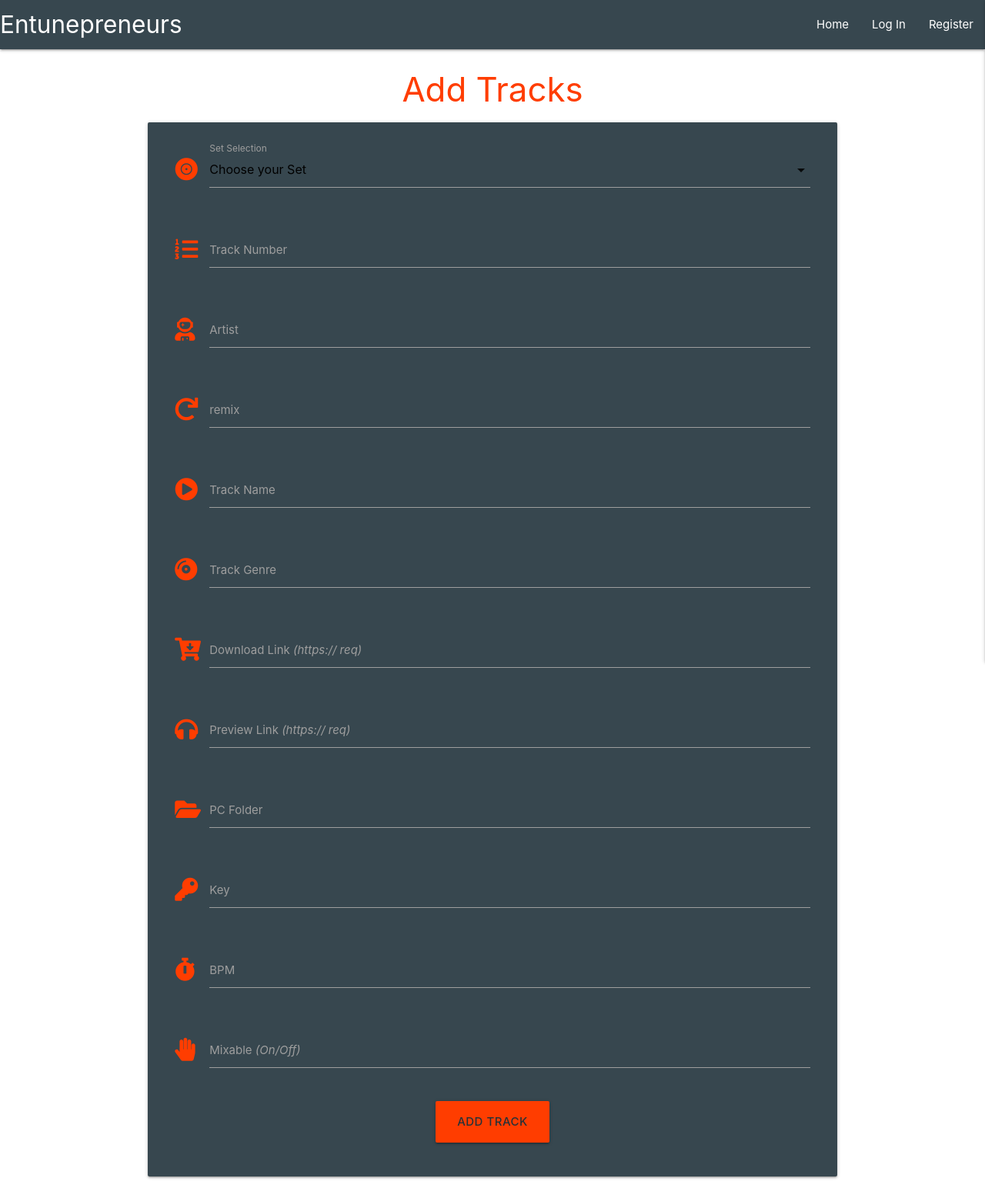
After one commit to Code-Institute-Submissions/TobinStonelake-entunepreneurs_AprResub, a Flask app: page /add_tracks in a window 1280 px wide. The commit adds this page. Shown: the whole page at 77% size. Run offline with Flask 2, Linux system fonts and the light colour scheme; data that the repository does not hold is empty; some libraries are stand-ins or nearby versions.

Commit message:
Added Track Functionality

```diff
--- a/app.py
+++ b/app.py
@@ -113,9 +113,32 @@ def add_set():
         }
         mongo.db.sets.insert_one(sets)
         flash("Set Successfully Added!")
-        return redirect(url_for("get_tracks"))
+        return redirect(url_for("add_tracks"))
 
     return render_template("new_set.html")
+
+
+@app.route("/add_tracks", methods=["GET", "POST"])
+def add_tracks():
+    if request.method == "POST":
+        tracks = {
+            "artist": request.form.get("artist"),
+            "remix": request.form.get("remix"),
+            "track_name": request.form.get("track_name"),
+            "track_genre": request.form.get("track_genre"),
+            "download_link": request.form.get("download_link"),
+            "preview": request.form.get("preview"),
+            "folder": request.form.get("folder"),
+            "key": request.form.get("key"),
+            "bpm": request.form.get("bpm"),
+            "mixable": request.form.get("mixable")
+        }
+        mongo.db.tracks.insert_one(tracks)
+        flash("Track Successfully Added!")
+        return redirect(url_for("add_tracks"))
+
+    set_selector = mongo.db.sets.find().sort("set_name", 1)
+    return render_template("new_tracks.html", set_selection=set_selector)
 
 
 if __name__ == "__main__":
--- a/static/js/script.js
+++ b/static/js/script.js
@@ -1,6 +1,7 @@
 $(document).ready(function () {
     $(".sidenav").sidenav({edge: "right"});
     $('.collapsible').collapsible();
+    $('select').formSelect();
     $('.datepicker').datepicker({
         format: "dd mmmm, yyyy",
         yearRange: 50,
--- a/templates/base.html
+++ b/templates/base.html
@@ -24,6 +24,7 @@
                     {% if session.user %}
                         <li><a href="{{ url_for('profile', username=session['user']) }}">Profile</a></li>
                         <li><a href="{{ url_for('add_set') }}">New Set</a></li>
+                        <li><a href="{{ url_for('add_tracks') }}">Add Tracks</a></li>
                         <li><a href="#">Manage Sets</a></li>
                         <li><a href="{{ url_for('logout') }}">Log Out</a></li>
                     {% else %}
@@ -41,6 +42,7 @@
                 {% if session.user %}
                     <li><a href="{{ url_for('profile', username=session['user']) }}">Profile</a></li>
                     <li><a href="{{ url_for('add_set') }}">New Set</a></li>
+                    <li><a href="{{ url_for('add_tracks') }}">Add Tracks</a></li>
                     <li><a href="#">Manage Sets</a></li>
                     <li><a href="{{ url_for('logout') }}">Log Out</a></li>
                 {% else %}
--- /dev/null
+++ b/templates/new_tracks.html
@@ -0,0 +1,132 @@
+{% extends "base.html" %}
+{% block content %}
+
+    <h3 class="center-align deep-orange-text text-accent-3">
+        Add Tracks
+    </h3>
+
+    <div class="row card-panel deep-orange-text text-accent-3 text-shadow blue-grey darken-3">
+        <form class="col s12" method="POST" action="{{ url_for('add_tracks') }}">
+            <div class="row">
+                <div class="input-field col s12">
+                    <i class="fas fa-record-vinyl prefix deep-orange-text text-accent-3"></i>
+                    <select id="set_selection" name="set_selection" class="validate" required>
+                        <option value="" disabled selected>Choose your Set</option>
+                        {% for selection in set_selection %}
+                            <option value="{{ selection.set_name }}">{{ selection.set_name }}</option>
+                        {% endfor %}
+                    </select>
+                    <label for="set_selection">Set Selection</label>
+                </div>
+            </div>
+            <!-- Track No -->
+            <div class="row">
+                <div class="input-field col s12">
+                    <i class="fas fa-list-ol prefix deep-orange-text text-accent-3"></i>
+                    <input id="track_no" name="track_no" minlength="5" maxlength="50"
+                        type="number" class="validate" required>
+                    <label for="track_no">Track Number</label>
+                </div>
+            </div>
+            <!-- Artist -->
+            <div class="row">
+                <div class="input-field col s12">
+                    <i class="fas fa-user-astronaut prefix deep-orange-text text-accent-3"></i>
+                    <input id="artist" name="artist" minlength="5" maxlength="50"
+                        type="text" class="validate" required>
+                    <label for="artist">Artist</label>
+                </div>
+            </div>
+            <!-- Remix -->
+            <div class="row">
+                <div class="input-field col s12">
+                    <i class="fas fa-redo prefix deep-orange-text text-accent-3"></i>
+                    <input id="remix" name="remix" minlength="5" maxlength="50"
+                        type="text" class="validate">
+                    <label for="remix">remix</label>
+                </div>
+            </div>
+            <!-- Track Name -->
+            <div class="row">
+                <div class="input-field col s12">
+                    <i class="fas fa-play-circle prefix deep-orange-text text-accent-3"></i>
+                    <input id="track_name" name="track_name" minlength="5" maxlength="50"
+                        type="text" class="validate" required>
+                    <label for="track_name">Track Name</label>
+                </div>
+            </div>
+            <!-- Track Genre -->
+            <div class="row">
+                <div class="input-field col s12">
+                    <i class="fas fa-compact-disc prefix deep-orange-text text-accent-3"></i>
+                    <input id="track_genre" name="track_genre" minlength="5" maxlength="50"
+                        type="text" class="validate">
+                    <label for="track_genre">Track Genre</label>
+                </div>
+            </div>
+            <!-- Download Link -->
+            <div class="row">
+                <div class="input-field col s12">
+                    <i class="fas fa-cart-arrow-down prefix deep-orange-text text-accent-3"></i>
+                    <input id="download_link" name="download_link"
+                        type="text" class="validate">
+                    <label for="download_link">Download Link <em>(https:// req)</em></label>
+                </div>
+            </div>
+            <!--Preview Link-->
+            <div class="row">
+                <div class="input-field col s12">
+                    <i class="fas fa-headphones prefix deep-orange-text text-accent-3"></i>
+                    <input id="preview" name="preview"
+                        type="text" class="validate">
+                    <label for="preview">Preview Link <em>(https:// req)</em></label>
+                </div>
+            </div>
+            <!--PC Folder-->
+            <div class="row">
+                <div class="input-field col s12">
+                    <i class="fas fa-folder-open prefix deep-orange-text text-accent-3"></i>
+                    <input id="folder" name="folder"
+                        type="text" class="validate">
+                    <label for="folder">PC Folder</label>
+                </div>
+            </div>
+            <!--Key-->
+            <div class="row">
+                <div class="input-field col s12">
+                    <i class="fas fa-key prefix deep-orange-text text-accent-3"></i>
+                    <input id="key" name="key"
+                        type="text" class="validate">
+                    <label for="key">Key</label>
+                </div>
+            </div>
+            <!--BPM-->
+            <div class="row">
+                <div class="input-field col s12">
+                    <i class="fas fa-stopwatch prefix deep-orange-text text-accent-3"></i>
+                    <input id="bpm" name="bpm"
+                        type="number" class="validate">
+                    <label for="bpm">BPM</label>
+                </div>
+            </div>
+            <!--Mixable-->
+            <div class="row">
+                <div class="input-field col s12">
+                    <i class="fas fa-hand-paper prefix deep-orange-text text-accent-3"></i>
+                    <input id="mixable" name="mixable"
+                        type="text" class="validate">
+                    <label for="mixable">Mixable <em>(On/Off)</em></label>
+                </div>
+            </div>
+            <!-- Submit Set Button -->
+            <div class="row">
+                <div class="col s12 center-align">
+                    <button type="submit" class="btn-large deep-orange accent-3 blue-grey-text text-darken-4 text-shadow center-align">
+                        <strong>Add Track</strong>
+                    </button>
+                </div>
+            </div>
+        </form>
+    </div>
+
+{% endblock %}
```
Also changed, not shown: templates/tracks.html (+4 -4 lines).
